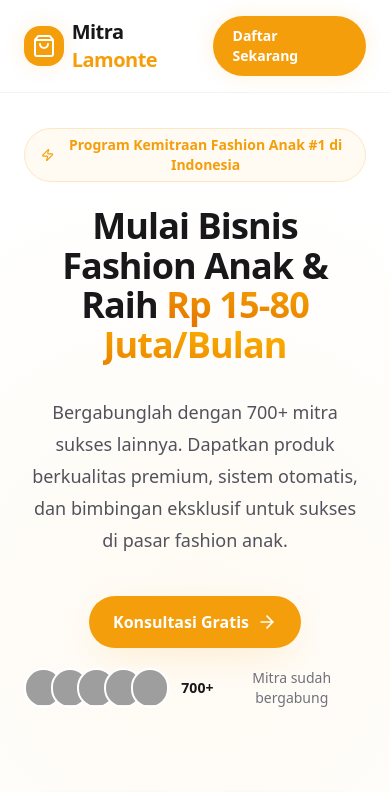
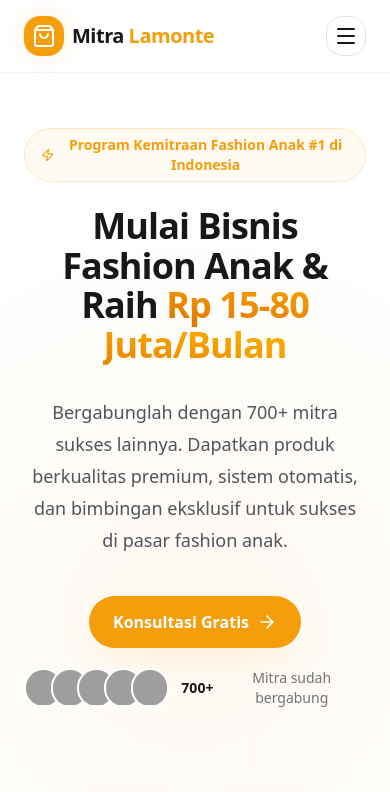
Before and after one commit to WijayaSaputra-867/lp_lamonte_mode_internasional, a Next.js app: page / in a window 390 px wide. Shown: the top 792 px of the page. Built offline with nearby package versions, Linux system fonts and the light colour scheme; grey boxes are pictures that could not be loaded.

Commit message:
Add mobile navigation menu with toggle functionality; refactor navbar for improved responsiveness

```diff
--- a/app/page.tsx
+++ b/app/page.tsx
@@ -1,6 +1,6 @@
 "use client";
 
-import React from "react";
+import React, { useState } from "react";
 import Image from "next/image";
 import {
   CheckCircle2,
@@ -14,10 +14,14 @@
   Star,
   ShoppingBag,
   Heart,
-  Award
+  Award,
+  Menu,
+  X
 } from "lucide-react";
 
 export default function Home() {
+  const [isMenuOpen, setIsMenuOpen] = useState(false);
+
   return (
     <div className="relative isolate overflow-hidden bg-background">
       {/* Navbar */}
@@ -29,17 +33,63 @@
             </div>
             <span className="text-xl font-bold tracking-tight outfit text-zinc-900">Mitra <span className="text-primary">Lamonte</span></span>
           </div>
+
+          {/* Desktop Nav */}
           <div className="hidden md:flex items-center gap-8 text-sm font-medium text-zinc-500">
             <a href="#features" className="hover:text-primary transition-colors">Keunggulan</a>
             <a href="#tiers" className="hover:text-primary transition-colors">Paket Mitra</a>
             <a href="#faq" className="hover:text-primary transition-colors">FAQ</a>
           </div>
-          <a
-            href="https://wa.me/6281234567890?text=Halo%20Admin%20Lamonte,%20saya%20tertarik%20bergabung%20menjadi%20mitra."
-            className="rounded-full bg-primary px-5 py-2.5 text-sm font-bold text-white transition-all hover:bg-primary-hover hover:scale-105 active:scale-95 glow"
-          >
-            Daftar Sekarang
-          </a>
+
+          <div className="flex items-center gap-4">
+            <a
+              href="https://wa.me/6281234567890?text=Halo%20Admin%20Lamonte,%20saya%20tertarik%20bergabung%20menjadi%20mitra."
+              className="hidden sm:inline-block rounded-full bg-primary px-5 py-2.5 text-sm font-bold text-white transition-all hover:bg-primary-hover hover:scale-105 active:scale-95 glow"
+            >
+              Daftar Sekarang
+            </a>
+
+            {/* Mobile Menu Toggle */}
+            <button
+              onClick={() => setIsMenuOpen(!isMenuOpen)}
+              className="flex h-10 w-10 items-center justify-center rounded-xl border border-zinc-200 bg-white text-zinc-900 md:hidden"
+            >
+              {isMenuOpen ? <X size={24} /> : <Menu size={24} />}
+            </button>
+          </div>
+        </div>
+
+        {/* Mobile Nav Overlay */}
+        <div className={`absolute top-full left-0 w-full border-b border-zinc-100 bg-white transition-all duration-300 md:hidden ${isMenuOpen ? 'opacity-100 translate-y-0 visible' : 'opacity-0 -translate-y-4 invisible'}`}>
+          <div className="flex flex-col p-6 gap-4">
+            <a
+              href="#features"
+              onClick={() => setIsMenuOpen(false)}
+              className="text-lg font-bold text-zinc-900 border-b border-zinc-50 pb-2"
+            >
+              Keunggulan
+            </a>
+            <a
+              href="#tiers"
+              onClick={() => setIsMenuOpen(false)}
+              className="text-lg font-bold text-zinc-900 border-b border-zinc-50 pb-2"
+            >
+              Paket Mitra
+            </a>
+            <a
+              href="#faq"
+              onClick={() => setIsMenuOpen(false)}
+              className="text-lg font-bold text-zinc-900 border-b border-zinc-50 pb-2"
+            >
+              FAQ
+            </a>
+            <a
+              href="https://wa.me/6281234567890"
+              className="mt-2 block w-full text-center rounded-xl bg-primary py-4 text-lg font-bold text-white shadow-lg shadow-amber-500/20"
+            >
+              Daftar Sekarang
+            </a>
+          </div>
         </div>
       </nav>
 
```
